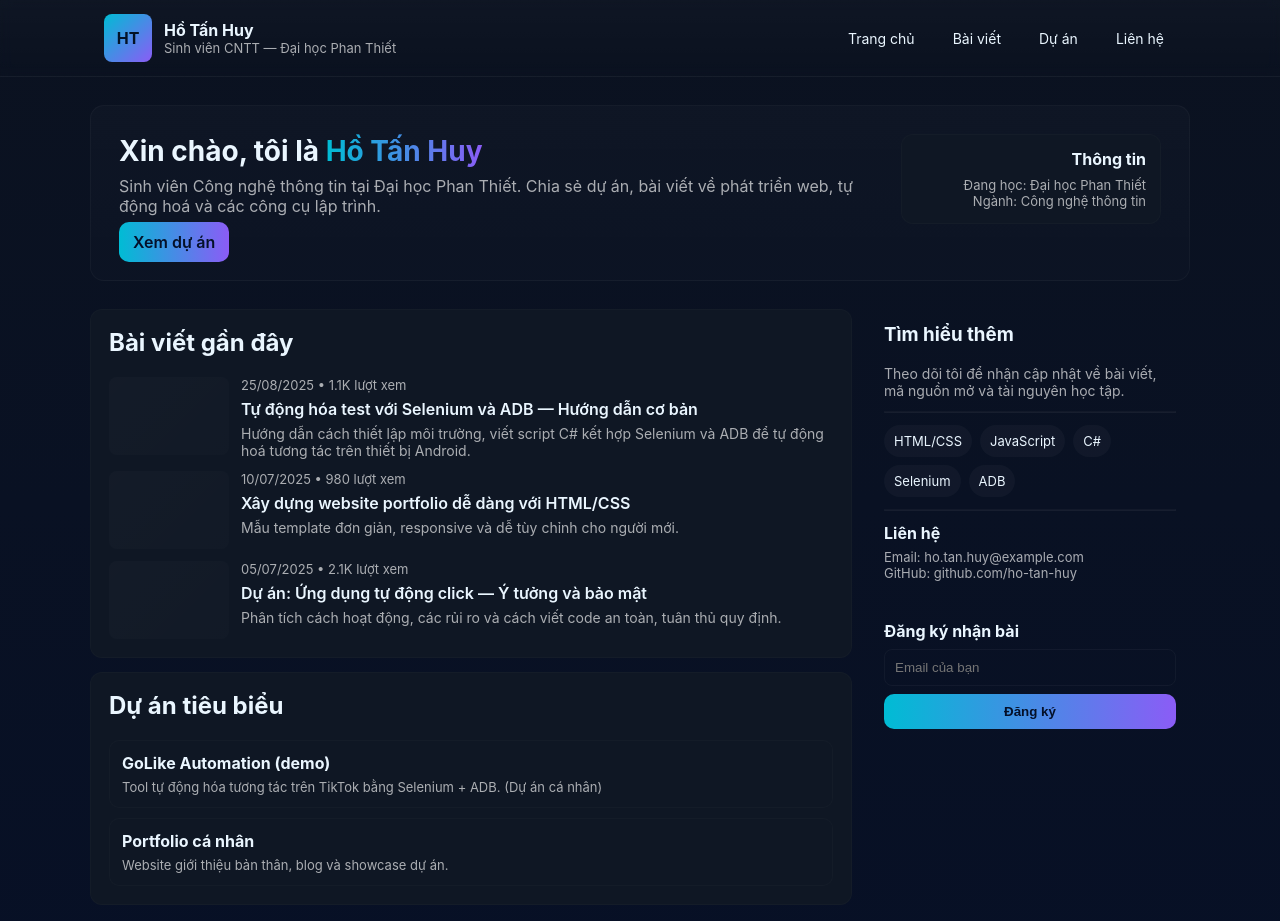
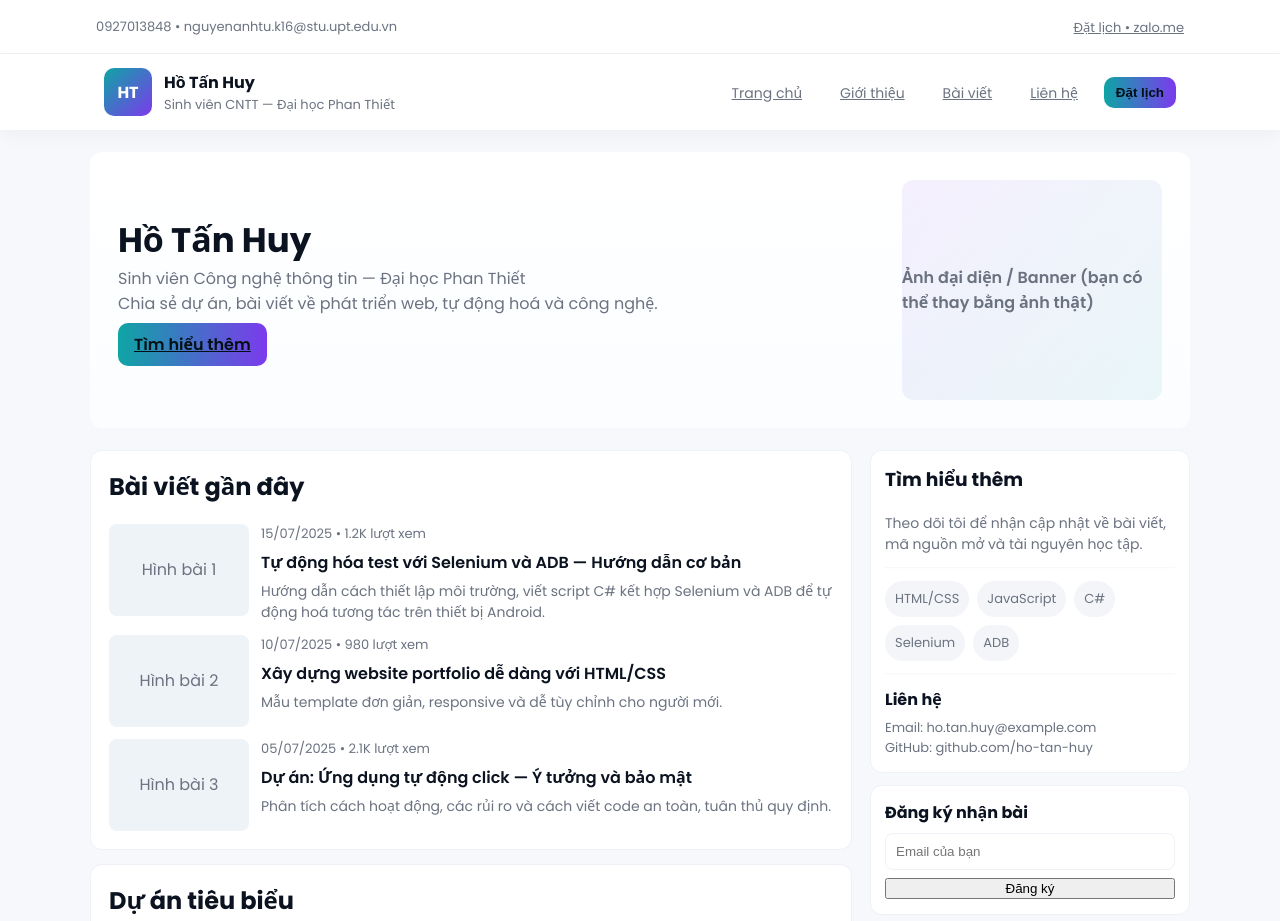
Before and after one commit to TanHuy168/tanhuy, a plain HTML site: page blog/index.html in a window 1280 px wide. Shown: the top 921 px of the page. Drawn offline with Linux system fonts and the light colour scheme.

Commit message:
Update index.html

```diff
--- a/blog/index.html
+++ b/blog/index.html
@@ -4,43 +4,68 @@
   <meta charset="utf-8" />
   <meta name="viewport" content="width=device-width, initial-scale=1" />
   <title>Hồ Tấn Huy — Blog & Portfolio</title>
-  <meta name="description" content="Hồ Tấn Huy — Sinh viên Công nghệ thông tin, chia sẻ dự án, bài viết và tài nguyên lập trình." />
+  <meta name="description" content="Hồ Tấn Huy — Sinh viên CNTT, chia sẻ dự án, bài viết và tài nguyên lập trình." />
+  <link href="https://fonts.googleapis.com/css2?family=Poppins:wght@300;400;600;700&display=swap" rel="stylesheet">
   <style>
-    :root{--bg:#0b1220;--card:#0f1724;--accent:#00bcd4;--accent2:#8b5cf6;--muted:rgba(255,255,255,0.65);--glass:rgba(255,255,255,0.03)}
+    :root{--bg:#f6f8fb;--primary:#0ea5a4;--accent:#7c3aed;--muted:#6b7280}
     *{box-sizing:border-box}
-    body{margin:0;font-family:Inter, system-ui, Arial;background:linear-gradient(180deg,var(--bg),#071026);color:#eaf6ff}
-    a{color:inherit;text-decoration:none}
-    header{backdrop-filter:blur(6px);position:sticky;top:0;z-index:40;background:linear-gradient(180deg, rgba(255,255,255,0.02), transparent);border-bottom:1px solid rgba(255,255,255,0.03)}
+    body{margin:0;font-family:'Poppins',system-ui,Segoe UI,Roboto,Arial;background:var(--bg);color:#0b1220}
+
+    /* top contact strip */
+    .top-strip{background:#fff;padding:8px 0;border-bottom:1px solid #eef2f7}
+    .top-strip .wrap{max-width:1100px;margin:0 auto;display:flex;justify-content:space-between;align-items:center;padding:6px}
+    .contact-small{font-size:13px;color:var(--muted)}
+
+    header{background:#fff;box-shadow:0 6px 18px rgba(15,23,42,0.04);position:sticky;top:0;z-index:40}
     .nav{max-width:1100px;margin:0 auto;display:flex;align-items:center;justify-content:space-between;padding:14px}
     .brand{display:flex;gap:12px;align-items:center}
-    .logo{width:48px;height:48px;border-radius:8px;background:linear-gradient(135deg,var(--accent),var(--accent2));display:flex;align-items:center;justify-content:center;font-weight:700;color:#031226}
+    .logo{width:48px;height:48px;border-radius:10px;background:linear-gradient(135deg,var(--primary),var(--accent));display:flex;align-items:center;justify-content:center;font-weight:700;color:#ffffff}
     nav ul{display:flex;gap:14px;align-items:center;list-style:none;margin:0;padding:0}
-    nav a{padding:8px 12px;border-radius:8px;font-size:14px}
-    .hero{max-width:1100px;margin:28px auto;padding:28px;background:linear-gradient(180deg, rgba(255,255,255,0.02), rgba(255,255,255,0.01));border-radius:14px;border:1px solid rgba(255,255,255,0.03);display:flex;gap:20px}
-    .hero-left{flex:1}
-    h1{margin:0;font-size:28px}
-    .lead{margin-top:8px;color:var(--muted)}
-    .cta{margin-top:12px}
-    .btn{background:linear-gradient(90deg,var(--accent),var(--accent2));border:none;padding:10px 14px;border-radius:10px;color:#041029;font-weight:600;cursor:pointer}
+    nav a{padding:8px 12px;border-radius:8px;font-size:14px;color:var(--muted)}
+    .book-btn{background:linear-gradient(90deg,var(--primary),var(--accent));color:#021014;padding:8px 12px;border-radius:10px;font-weight:600;border:none;cursor:pointer}
 
+    /* hero */
+    .hero{max-width:1100px;margin:22px auto;padding:28px;background:linear-gradient(180deg,#ffffff, #fbfdff);border-radius:12px;display:flex;gap:24px;align-items:center}
+    .hero .left{flex:1}
+    .hero h1{margin:0;font-size:34px;line-height:1.02}
+    .subtitle{color:var(--muted);margin-top:8px}
+    .cta{margin-top:16px}
+    .cta .btn{background:linear-gradient(90deg,var(--primary),var(--accent));color:#021014;padding:10px 16px;border-radius:10px;border:none;font-weight:600}
+    .hero .right{width:260px}
+    .hero .avatar{width:100%;height:220px;border-radius:12px;background-image:linear-gradient(135deg,rgba(124,58,237,0.08),rgba(14,165,164,0.08));display:flex;align-items:center;justify-content:center;color:var(--muted);font-weight:600}
+
+    /* layout */
     .layout{max-width:1100px;margin:18px auto;display:grid;grid-template-columns:1fr 320px;gap:18px}
-    .post{background:var(--card);padding:18px;border-radius:12px;border:1px solid rgba(255,255,255,0.02)}
+    .post{background:#fff;padding:18px;border-radius:12px;border:1px solid #eef2f7}
     .post-list{display:grid;gap:12px}
     .post-card{display:flex;gap:12px;align-items:flex-start}
-    .thumb{width:120px;height:78px;border-radius:8px;background:linear-gradient(135deg,rgba(255,255,255,0.02),rgba(255,255,255,0.01));flex:0 0 120px}
+    .thumb{width:140px;height:92px;border-radius:8px;background:#eef3f7;flex:0 0 140px;display:flex;align-items:center;justify-content:center;color:var(--muted)}
     .meta{font-size:13px;color:var(--muted)}
     .title{font-weight:600;margin:6px 0}
 
-    aside .card{padding:14px}
+    aside .card{padding:14px;background:#fff;border-radius:12px;border:1px solid #eef2f7}
     .tags{display:flex;flex-wrap:wrap;gap:8px}
-    .tag{padding:8px 10px;border-radius:999px;background:var(--glass);font-size:13px}
+    .tag{padding:8px 10px;border-radius:999px;background:#f3f5f9;font-size:13px;color:var(--muted)}
 
     footer{max-width:1100px;margin:28px auto;color:var(--muted);text-align:center;padding:12px}
 
-    @media(max-width:880px){.layout{grid-template-columns:1fr;padding:12px}.hero{flex-direction:column}.thumb{width:100%;height:160px}}
+    @media(max-width:880px){
+      .layout{grid-template-columns:1fr;padding:12px}
+      .hero{flex-direction:column;align-items:stretch}
+      .hero .right{width:100%}
+      .thumb{width:100%;height:160px}
+      .post-card{flex-direction:column}
+    }
   </style>
 </head>
 <body>
+  <div class="top-strip">
+    <div class="wrap">
+      <div class="contact-small">0927013848 • nguyenanhtu.k16@stu.upt.edu.vn</div>
+      <div><a href="https://zalo.me" target="_blank" style="font-size:13px;color:var(--muted);">Đặt lịch • zalo.me</a></div>
+    </div>
+  </div>
+
   <header>
     <div class="nav">
       <div class="brand">
@@ -53,9 +78,10 @@
       <nav>
         <ul>
           <li><a href="#">Trang chủ</a></li>
+          <li><a href="#about">Giới thiệu</a></li>
           <li><a href="#posts">Bài viết</a></li>
-          <li><a href="#projects">Dự án</a></li>
           <li><a href="#contact">Liên hệ</a></li>
+          <li><button class="book-btn" onclick="window.open('https://zalo.me','_blank')">Đặt lịch</button></li>
         </ul>
       </nav>
     </div>
@@ -63,18 +89,13 @@
 
   <main>
     <section class="hero">
-      <div class="hero-left">
-        <h1>Xin chào, tôi là <span style="background:linear-gradient(90deg,var(--accent),var(--accent2));-webkit-background-clip:text;color:transparent;">Hồ Tấn Huy</span></h1>
-        <p class="lead">Sinh viên Công nghệ thông tin tại Đại học Phan Thiết. Chia sẻ dự án, bài viết về phát triển web, tự động hoá và các công cụ lập trình.</p>
-        <div class="cta">
-          <a href="#projects" class="btn">Xem dự án</a>
-        </div>
+      <div class="left">
+        <h1>Hồ Tấn Huy</h1>
+        <div class="subtitle">Sinh viên Công nghệ thông tin — Đại học Phan Thiết<br>Chia sẻ dự án, bài viết về phát triển web, tự động hoá và công nghệ.</div>
+        <div class="cta"><a href="#posts" class="btn">Tìm hiểu thêm</a></div>
       </div>
-      <div style="width:260px;text-align:right">
-        <div style="background:var(--card);padding:14px;border-radius:12px;border:1px solid rgba(255,255,255,0.02)">
-          <div style="font-weight:700">Thông tin</div>
-          <div style="font-size:13px;color:var(--muted);margin-top:8px">Đang học: Đại học Phan Thiết<br>Ngành: Công nghệ thông tin</div>
-        </div>
+      <div class="right">
+        <div class="avatar">Ảnh đại diện / Banner (bạn có thể thay bằng ảnh thật)</div>
       </div>
     </section>
 
@@ -84,16 +105,16 @@
           <h2 style="margin-top:0">Bài viết gần đây</h2>
           <div class="post-list">
             <article class="post-card">
-              <div class="thumb"></div>
+              <div class="thumb">Hình bài 1</div>
               <div>
-                <div class="meta">25/08/2025 • 1.1K lượt xem</div>
+                <div class="meta">15/07/2025 • 1.2K lượt xem</div>
                 <div class="title">Tự động hóa test với Selenium và ADB — Hướng dẫn cơ bản</div>
                 <div style="color:var(--muted);font-size:14px">Hướng dẫn cách thiết lập môi trường, viết script C# kết hợp Selenium và ADB để tự động hoá tương tác trên thiết bị Android.</div>
               </div>
             </article>
 
             <article class="post-card">
-              <div class="thumb"></div>
+              <div class="thumb">Hình bài 2</div>
               <div>
                 <div class="meta">10/07/2025 • 980 lượt xem</div>
                 <div class="title">Xây dựng website portfolio dễ dàng với HTML/CSS</div>
@@ -102,7 +123,7 @@
             </article>
 
             <article class="post-card">
-              <div class="thumb"></div>
+              <div class="thumb">Hình bài 3</div>
               <div>
                 <div class="meta">05/07/2025 • 2.1K lượt xem</div>
                 <div class="title">Dự án: Ứng dụng tự động click — Ý tưởng và bảo mật</div>
@@ -115,15 +136,14 @@
         <div id="projects" class="post" style="margin-top:14px">
           <h2 style="margin-top:0">Dự án tiêu biểu</h2>
           <div style="display:grid;gap:10px">
-            <div style="padding:12px;background:var(--card);border-radius:10px;border:1px solid rgba(255,255,255,0.02)">
+            <div style="padding:12px;background:#fff;border-radius:10px;border:1px solid #eef2f7">
               <div style="font-weight:700">GoLike Automation (demo)</div>
               <div style="font-size:13px;color:var(--muted);margin-top:6px">Tool tự động hóa tương tác trên TikTok bằng Selenium + ADB. (Dự án cá nhân)</div>
             </div>
 
-            <div style="padding:12px;background:var(--card);border-radius:10px;border:1px solid rgba(255,255,255,0.02)">
+            <div style="padding:12px;background:#fff;border-radius:10px;border:1px solid #eef2f7">
               <div style="font-weight:700">Portfolio cá nhân</div>
-              <div style="font-size:13px;color:var(--muted);margin-top:6px">Website giới thiệu bản thân, blog và showcase dự án.
-              </div>
+              <div style="font-size:13px;color:var(--muted);margin-top:6px">Website giới thiệu bản thân, blog và showcase dự án.</div>
             </div>
           </div>
         </div>
@@ -149,7 +169,7 @@
         <div class="card" style="margin-top:12px">
           <h4 style="margin:0 0 8px 0">Đăng ký nhận bài</h4>
           <form onsubmit="event.preventDefault(); alert('Cảm ơn! Mình sẽ gửi cập nhật.');">
-            <input type="email" placeholder="Email của bạn" style="width:100%;padding:10px;border-radius:8px;border:1px solid rgba(255,255,255,0.04);background:transparent;color:#eaf6ff" required>
+            <input type="email" placeholder="Email của bạn" style="width:100%;padding:10px;border-radius:8px;border:1px solid #eef2f7;background:transparent;color:#0b1220" required>
             <button class="btn" style="width:100%;margin-top:8px">Đăng ký</button>
           </form>
         </div>
```
